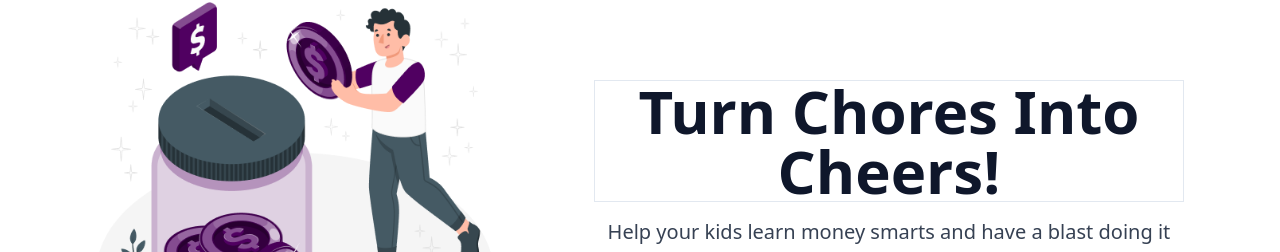
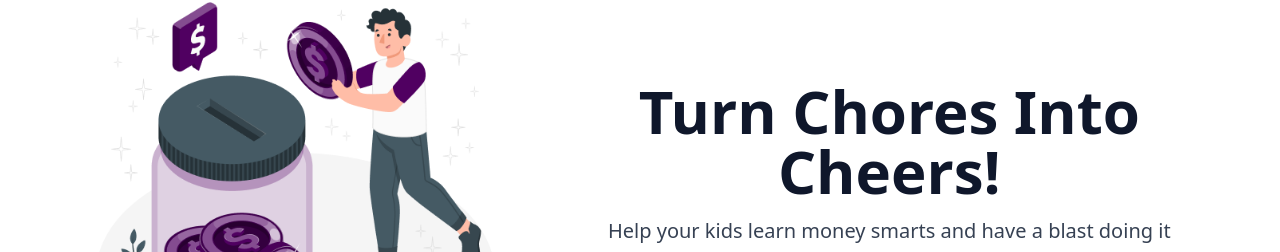
Before and after one commit to Daniel-T-Dada/mentorled-waya, a Next.js app: page / in a window 1280 px wide. Shown: the part 257-509 px from the top of the page. Built offline with nearby package versions, Linux system fonts and the light colour scheme.

Commit message:
remove unnecessary border from the landing page

```diff
--- a/app/page.js
+++ b/app/page.js
@@ -21,7 +21,7 @@ const Home = () => {
                 />
               </div>
               <div className="flex flex-col items-center justify-center ">
-                <h1 className="text-5xl md:text-6xl font-bold text-primary mb-4 border">
+                <h1 className="text-5xl md:text-6xl font-bold text-primary mb-4">
                   Turn Chores Into Cheers!
                 </h1>
                 <p className="text-lg md:text-xl text-gray-700 mb-8">
```
